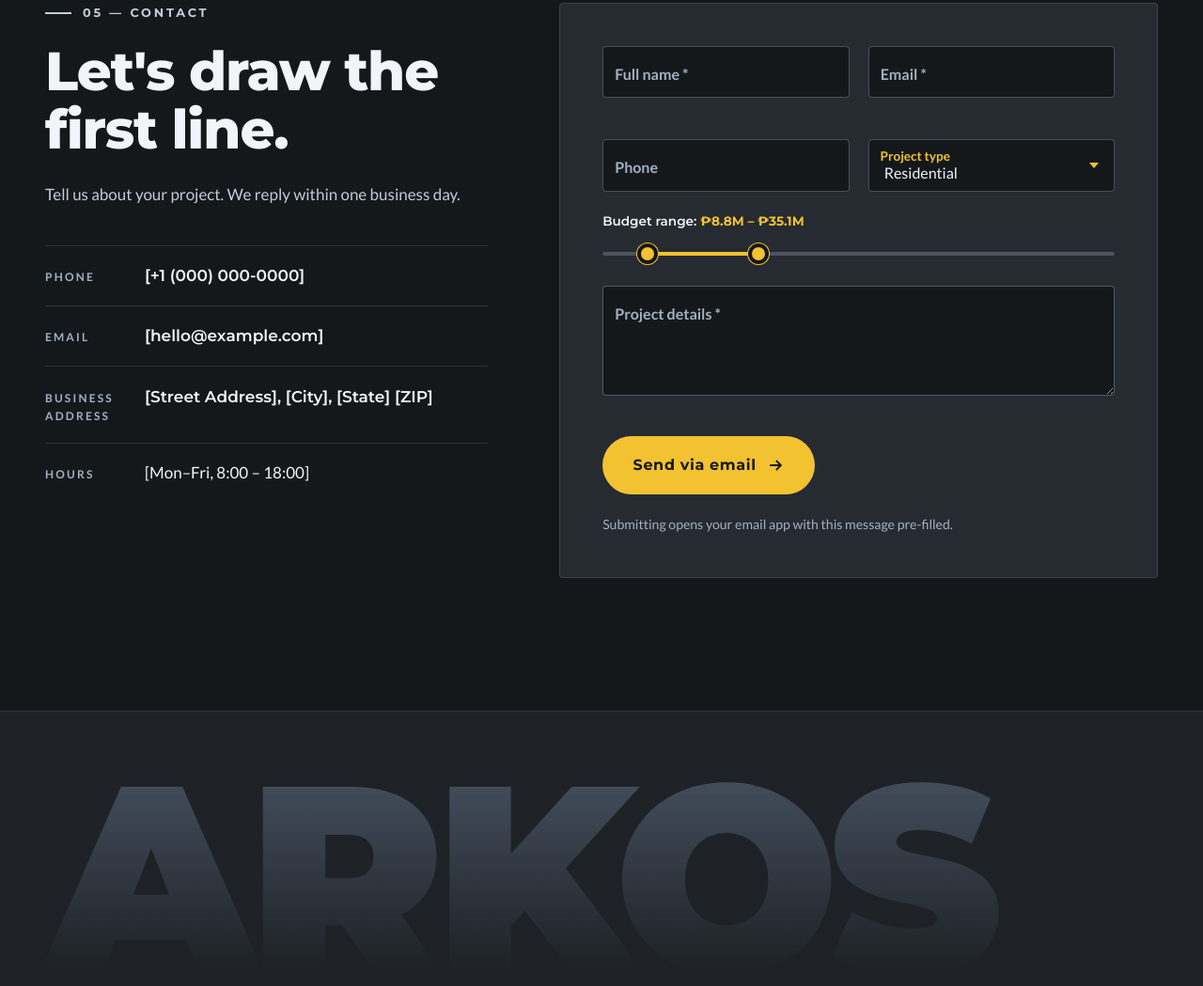
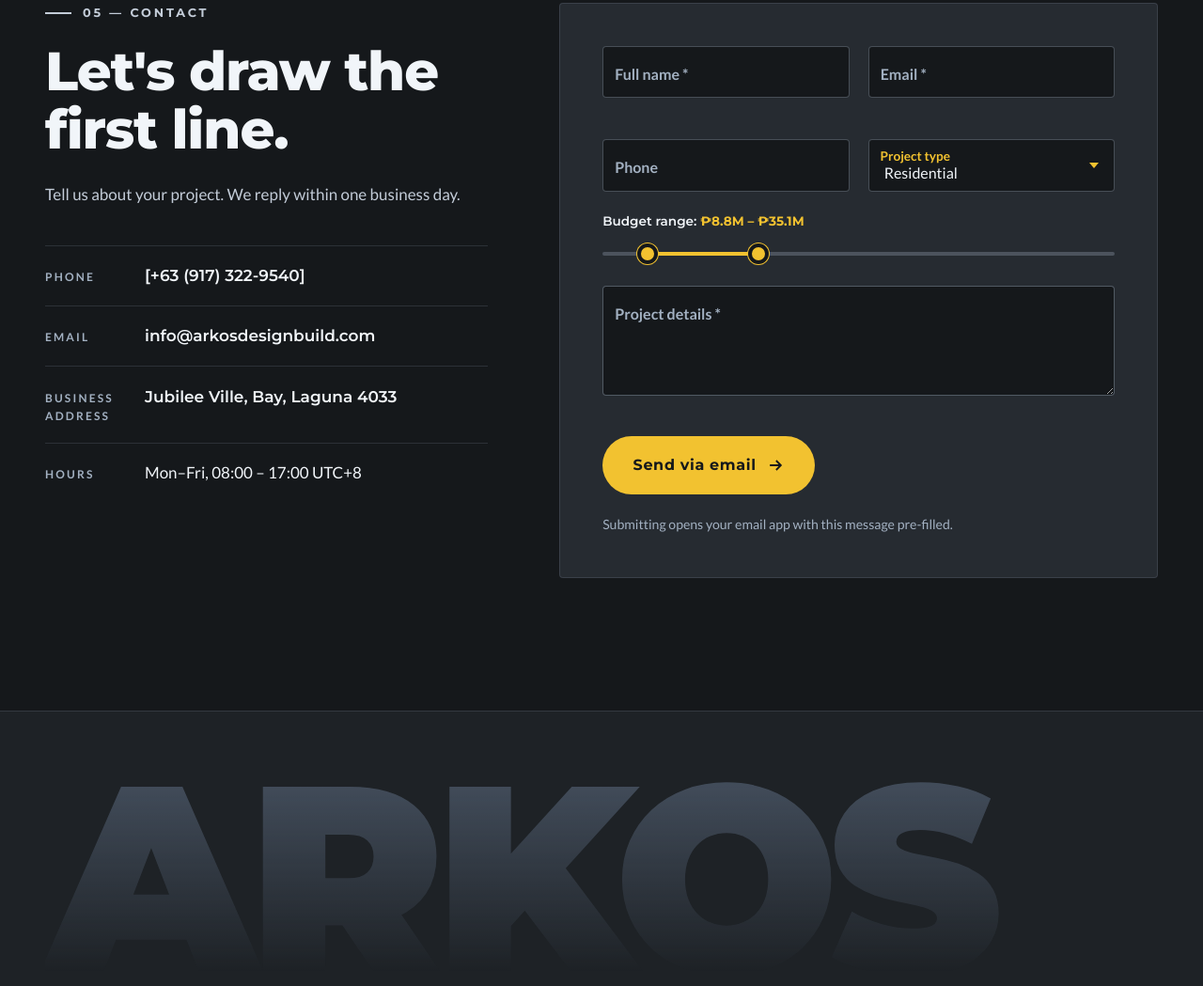
Before and after one commit to rcde1fin/arkos_dev, a plain HTML site: page index.html in a window 1280 px wide. Shown: the part 6475-7524 px from the top of the page at 94% size. Drawn offline with Linux system fonts and the light colour scheme; no server answers.

Commit message:
20 Oct Changed contact info

```diff
--- a/index.html
+++ b/index.html
@@ -443,10 +443,10 @@
                  The contact form emails the address from the Email line
                  automatically — no other file to touch.
             ============================================================ -->
-            <li><span class="contact-label">Phone</span><a href="tel:+10000000000" data-testid="contact-phone">[+1 (000) 000-0000]</a></li>
-            <li><span class="contact-label">Email</span><a href="mailto:hello@example.com" data-testid="contact-email">[hello@example.com]</a></li>
-            <li><span class="contact-label">Business address</span><address data-testid="contact-address">[Street Address], [City], [State] [ZIP]</address></li>
-            <li><span class="contact-label">Hours</span><span data-testid="contact-hours">[Mon–Fri, 8:00 – 18:00]</span></li>
+            <li><span class="contact-label">Phone</span><a href="tel:+639173229540" data-testid="contact-phone">[+63 (917) 322-9540]</a></li>
+            <li><span class="contact-label">Email</span><a href="mailto:info@arkosdesignbuild.com" data-testid="contact-email">info@arkosdesignbuild.com</a></li>
+            <li><span class="contact-label">Business address</span><address data-testid="contact-address">Jubilee Ville, Bay, Laguna 4033</address></li>
+            <li><span class="contact-label">Hours</span><span data-testid="contact-hours">Mon–Fri, 08:00 – 17:00 UTC+8</span></li>
           </ul>
         </div>
 
```
